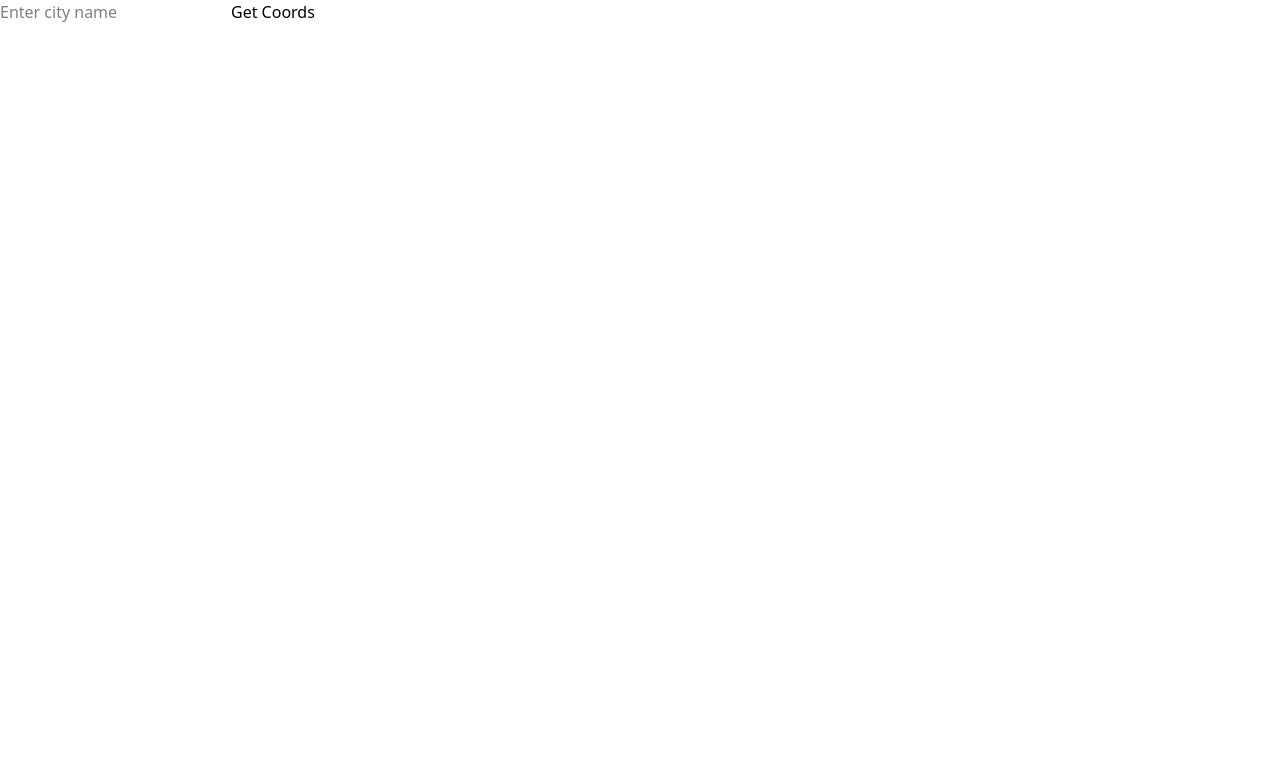
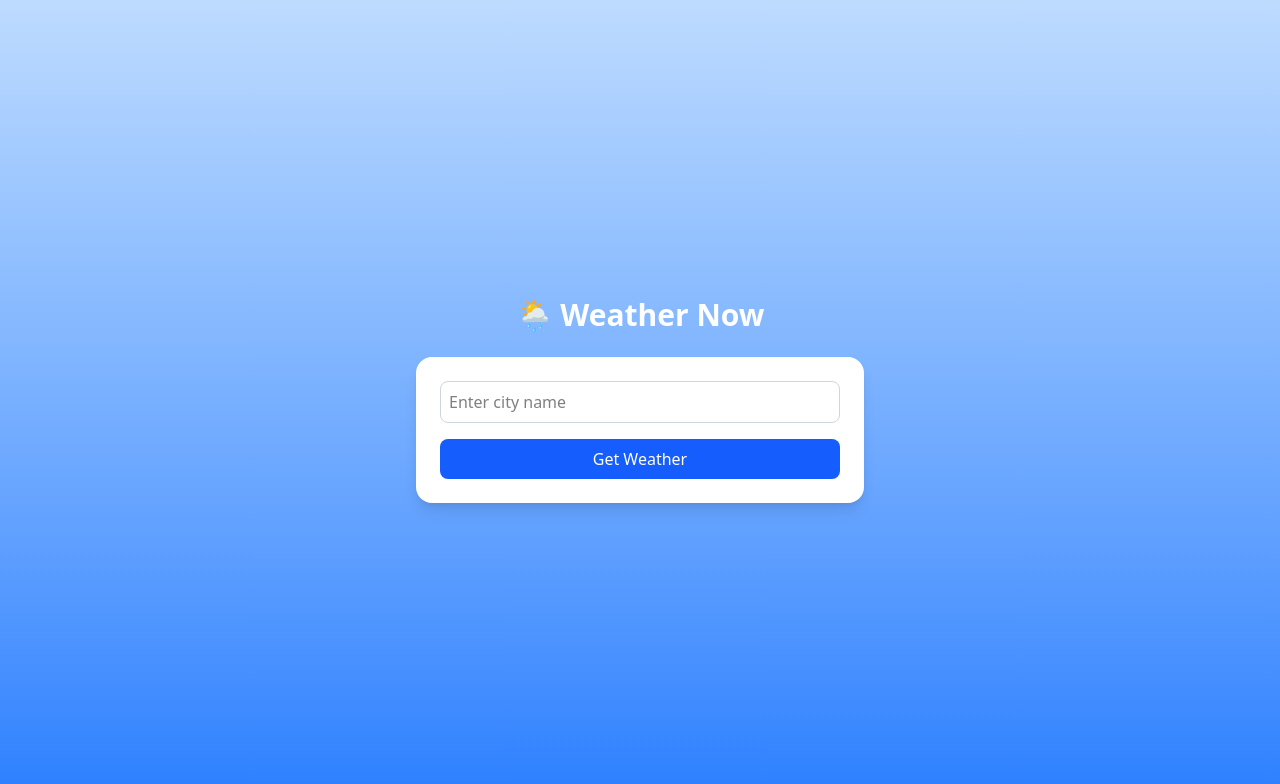
Before and after one commit to Prasenjit20000/Weather-App, a React (Vite) app in the folder weather-now/: page / in a window 1280 px wide. Shown: the top 784 px of the page. Built offline with nearby package versions, Linux system fonts and the light colour scheme.

Commit message:
weather fetching and then show in frontend successfully

```diff
--- a/weather-now/src/components/Home.jsx
+++ b/weather-now/src/components/Home.jsx
@@ -3,12 +3,17 @@ import React, { useState } from 'react'
 const Home = () => {
     const [city, setCity] = useState("");
     const [weather, setWeather] = useState(null);
-    const [isExist,setIsExist] = useState(false);
-    const [country,setCountry] = useState("");
+    // const [isExist,setIsExist] = useState(false);
+    // const [country,setCountry] = useState("");
     const [error, setError] = useState("");
 
     const fetchWeather = async () => {
         try {
+            // add because after fetching a result user try to fetch another at that time
+            // all the previous data will erased
+            setError("");
+            setWeather(null);
+
             // 1. user enter the city then first we find the coodinates using this api
             const geoResponse = await fetch(
                 `https://geocoding-api.open-meteo.com/v1/search?name=${city}`
@@ -19,37 +24,87 @@ const Home = () => {
                 setError("City not found!");
                 return;
             }
-            setIsExist(true);
+            // setIsExist(true);
 
 
             // 2. if given city exist then get the coordinates
             const { latitude, longitude, name, country } = geoData.results[0];
-            setCity(name);
-            setCountry(country);
+            // setCity(name);
+            // setCountry(country);
+
+            // 3.now find the weather details using the coords
+            const weatherResponse = await fetch(
+                `https://api.open-meteo.com/v1/forecast?latitude=${latitude}&longitude=${longitude}&current_weather=true`
+            );
+            const weatherData = await weatherResponse.json();
+
+            setWeather({
+                city: `${name},${country}`,
+                temperature: weatherData.current_weather.temperature,
+                windspeed: weatherData.current_weather.windspeed,
+                weathercode: weatherData.current_weather.weathercode,
+                time: weatherData.current_weather.time,
+            });
         } catch (error) {
+            setError("Failed to fetch weather data.");
+        }
+    };
 
-        }
-
-    }
+    const resetInput = () => {
+        setCity("");
+        setWeather(null);
+        setError("");
+    };
     return (
+        <div className="min-h-screen bg-gradient-to-b from-blue-200 to-blue-500 flex flex-col items-center justify-center p-4">
+            <h1 className="text-3xl font-bold text-white mb-6">🌦️ Weather Now</h1>
+            <div className="bg-white rounded-2xl shadow-lg p-6 w-full max-w-md">
+                {
+                    !weather &&
+                    (
                         <div>
                             <input
                                 type="text"
                                 placeholder="Enter city name"
                                 value={city}
                                 onChange={(e) => setCity(e.target.value)}
+                                className="w-full border border-gray-300 rounded-lg p-2 mb-4 focus:outline-none focus:ring-2 focus:ring-blue-400"
                             />
-            <button onClick={fetchWeather}>
-                Get Coords
+                            <button
+                                onClick={fetchWeather}
+                                className="w-full bg-blue-600 text-white py-2 rounded-lg hover:bg-blue-700 transition"
+                            >
+                                Get Weather
                             </button>
+                        </div>
+                    )
+                }
 
                 {/* if error the execute this one */}
-            {error && <p>{error}</p>}
+                {error && <p className="text-red-500 mt-4">{error}</p>}
 
                 {/* else coords will show */}
-            {isExist &&
+                {/* {isExist &&
                     <p>{`Name:${city}, Country:${country}`}</p>
-            }
+                } */}
+                {weather && (
+                    <div className="mt-6 text-center">
+                        <h2 className="text-2xl font-semibold">{weather.city}</h2>
+                        <p className="text-lg mt-2">🌡️ {weather.temperature}°C</p>
+                        <p className="text-lg">💨 {weather.windspeed} km/h</p>
+                        <p className="text-sm text-gray-500 mt-2">
+                            Last updated: {new Date(weather.time).toLocaleString()}
+                        </p>
+
+                        <button
+                            onClick={resetInput}
+                            className="mt-5 bg-gray-300 text-gray-800 px-4 py-2 rounded-lg hover:bg-gray-400 transition"
+                        >
+                            Reset
+                        </button>
+                    </div>
+                )}
+            </div>
         </div>
     )
 }
```
Lines whose indentation alone changed are shown as unchanged.
